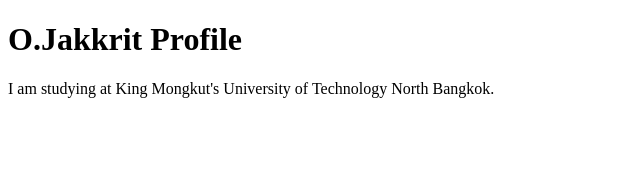
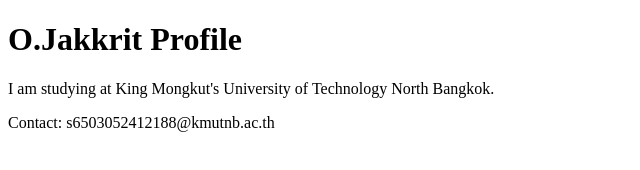
Before and after one commit to jayrboy/github-desktop-project, a plain HTML site: page index.html in a window 1280 px wide. Shown: the whole page, without its empty margins (0-640 px from the left). Drawn offline with Linux system fonts and the light colour scheme.

Commit message:
Add contact me
Add contact me

```diff
--- a/index.html
+++ b/index.html
@@ -14,6 +14,7 @@
         I am studying at King Mongkut's University of
         Technology North Bangkok.
     </p>
+    <footer>Contact: s6503052412188@kmutnb.ac.th</footer>
 
 </body>
 
```
